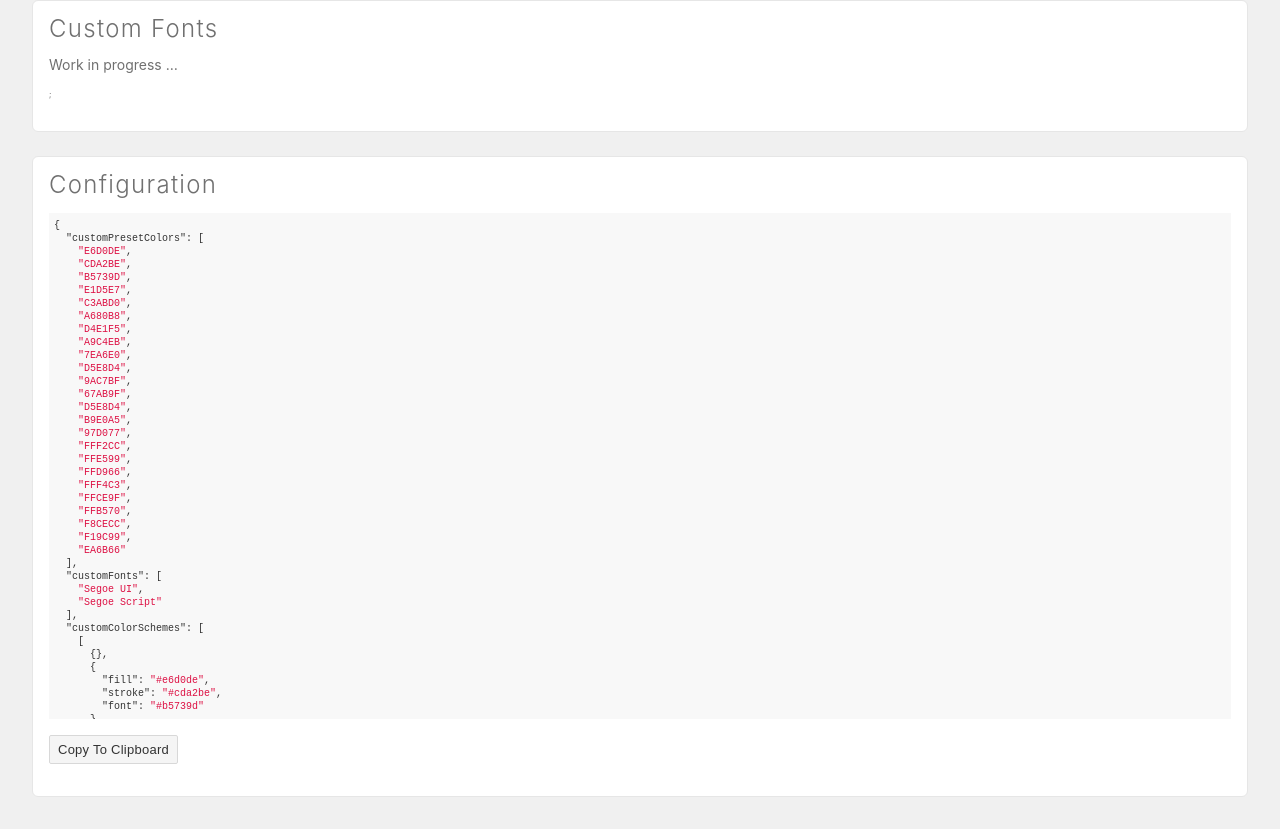
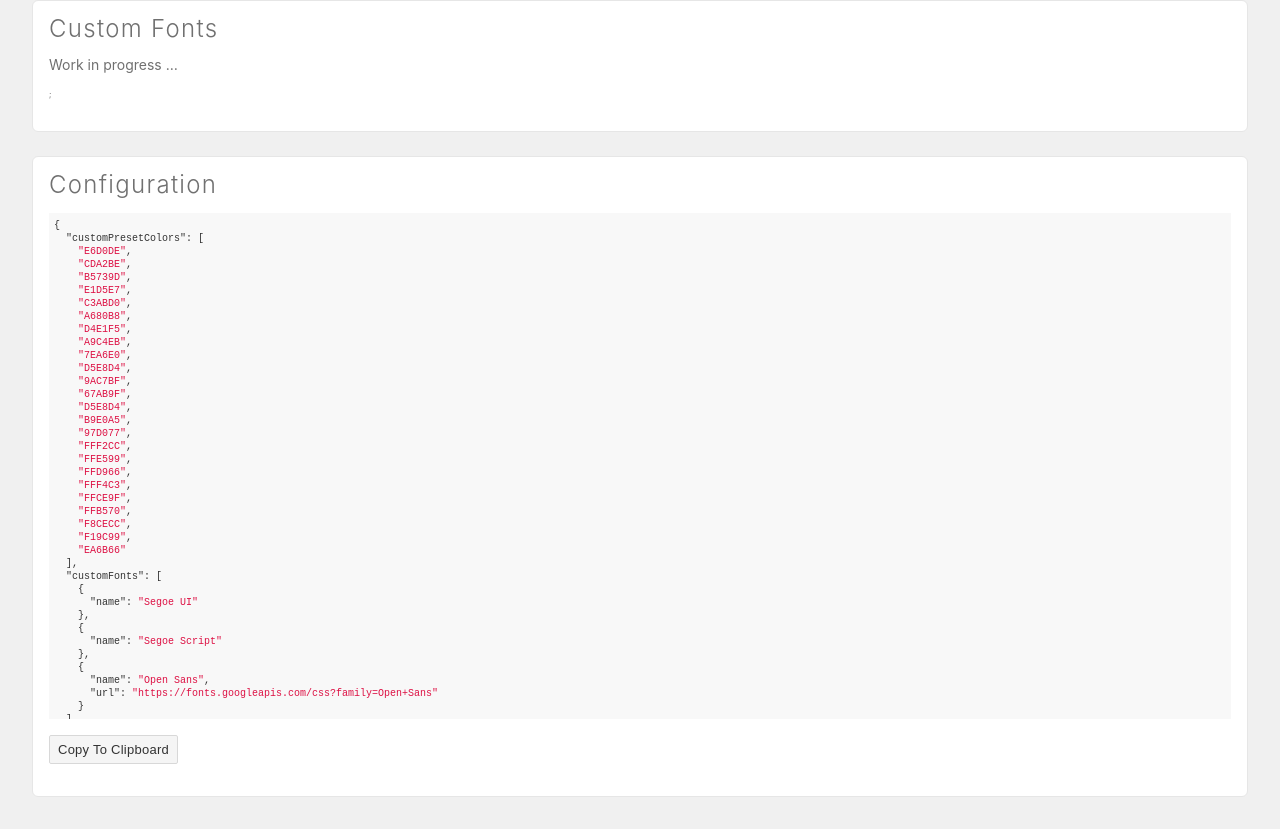
Before and after one commit to leifmarcus/drawio-config, a React (Create React App) app: page / in a window 1280 px wide. Shown: the part 1413-2242 px from the top of the page. Built offline with nearby package versions, Linux system fonts and the light colour scheme.

Commit message:
chore: change customFonts type

```diff
--- a/src/state/customFonts.ts
+++ b/src/state/customFonts.ts
@@ -1,5 +1,5 @@
-import { CustomFonts, Action, ConfigReducer } from './types';
+import { CustomFont, Action, ConfigReducer } from './types';
 
-export const customFontsReducer: ConfigReducer<CustomFonts, Action> = (state, action) => {
+export const customFontsReducer: ConfigReducer<Array<CustomFont>, Action> = (state, action) => {
     return state;
 };
--- a/src/state/index.ts
+++ b/src/state/index.ts
@@ -41,15 +41,26 @@ export const initialConfig: Configuration = {
         'F19C99',
         'EA6B66',
     ],
-    customFonts: ['Segoe UI', 'Segoe Script'],
+    customFonts: [
+        {
+            name: 'Segoe UI',
+        },
+        {
+            name: 'Segoe Script',
+        },
+        {
+            name: 'Open Sans',
+            url: 'https://fonts.googleapis.com/css?family=Open+Sans',
+        },
+    ],
     customColorSchemes: [
         [
             null,
             {
-                fill: '#e6d0de',
+                fill: '#E6D0DE',
                 gradient: 'none',
-                stroke: '#cda2be',
-                font: '#b5739d',
+                stroke: '#CDA2BE',
+                font: '#B5739D',
             },
             {
                 fill: '#d4e1f5',
```
Also changed, not shown: src/state/types.ts (+5 -2 lines).
